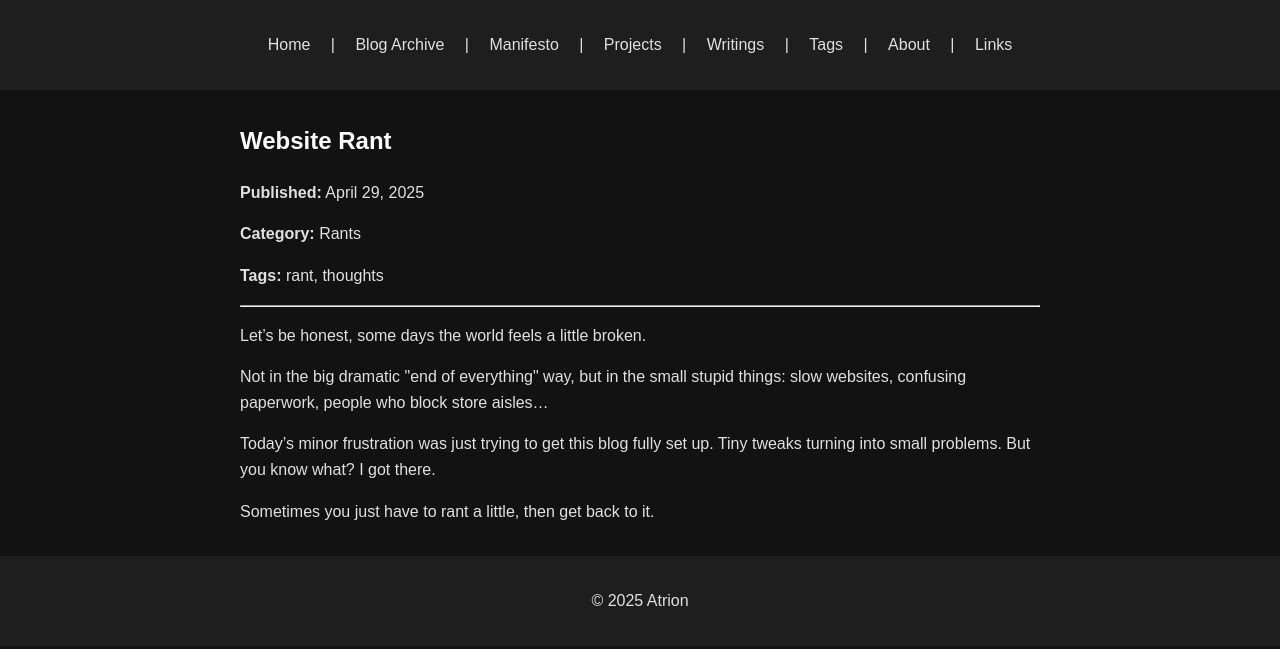
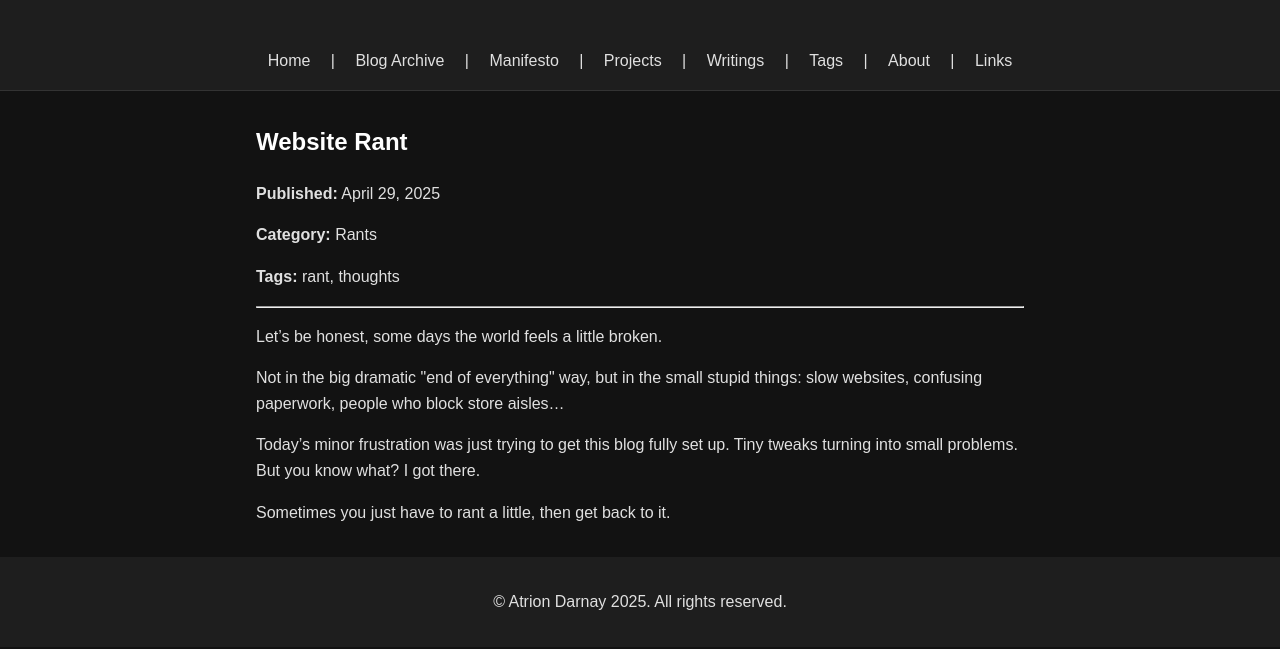
Before and after one commit to Atrion/atrion-blog, a Jekyll site: the page built from _posts/2025-04-29-Website-Rant.md, in a window 1280 px wide. Shown: the top 649 px of the page. Built offline with Jekyll 4.4.1, drawn with Linux system fonts in a browser that asks for light colours.

Commit message:
fixing sticky header

```diff
--- a/_layouts/default.html
+++ b/_layouts/default.html
@@ -8,7 +8,9 @@
 </head>
 <body>
   <header>
-    <nav>
+  </header>
+
+    <nav class="navbar">
       <a href="/">Home</a> |
       <a href="/blog/blog">Blog Archive</a> |
       <a href="/blog/manifesto">Manifesto</a> |
@@ -17,18 +19,16 @@
       <a href="/blog/tags">Tags</a> |
       <a href="/blog/about">About</a> |
       <a href="/blog/links">Links</a>
-
     </nav>
 
-  </header>
+<!--
   <main>
     {{ content }}
   </main>
   <footer>
     <p>&copy; 2025 Atrion</p>
   </footer>
-<!--
-  </header>
+-->
 
   <main class="container">
     {{ content }}
@@ -38,7 +38,7 @@
     <p>© Atrion Darnay {{ "now" | date: "%Y" }}. All rights reserved.</p>
   </footer>
 
--->
+
 
 </body>
 </html>
--- a/assets/css/style.css
+++ b/assets/css/style.css
@@ -26,10 +26,14 @@
 }
 
 /* Keeps header always on screen */
-header {
+.navbar {
   position: sticky;
   top: 0;
+  background-color: #1e1e1e;
   z-index: 1000;
+  padding: 1em;
+  text-align: center;
+  border-bottom: 1px solid #333;
 }
 
 nav a {
```
